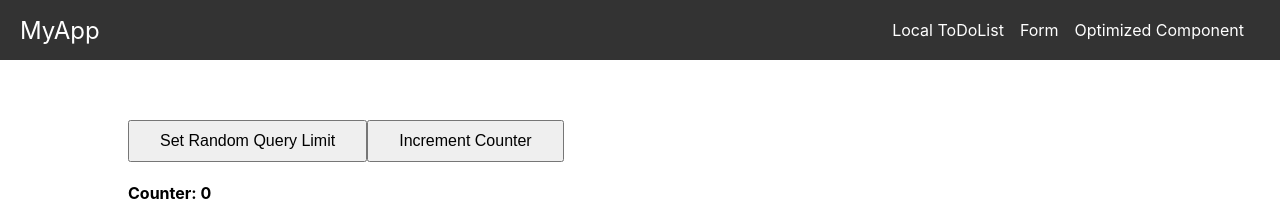
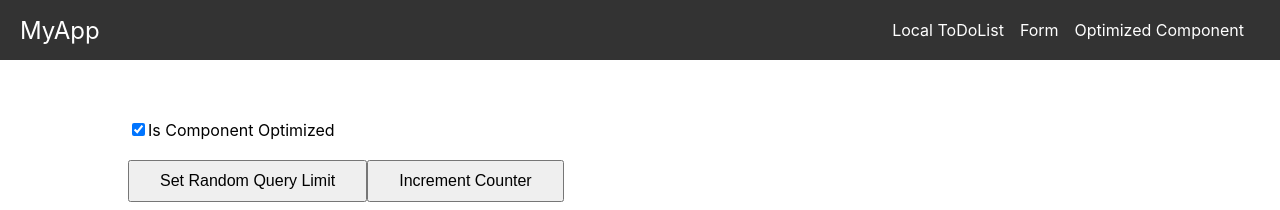
Before and after one commit to omarawad0/Todo-list-reactjs, a React (Create React App) app: page /optimizedComponent in a window 1280 px wide. Shown: the top 210 px of the page. Built offline with nearby package versions, Linux system fonts and the light colour scheme; no server answers.

Commit message:
add toggle to show the optimized component and compare the difference

```diff
--- a/src/components/OptimizedComponent/index.jsx
+++ b/src/components/OptimizedComponent/index.jsx
@@ -22,15 +22,23 @@ const QueryList = ({ getRecordsLimit }) => {
 };
 
 const OptimizedComponent = () => {
+  const [isOptimized, setIsOptimized] = useState([]);
   const [recordsLimit, setRecordsLimit] = useState(10);
   const [counter, setCounter] = useState(0);
+
+  const toggleIsOptimized = () => {
+    setIsOptimized(!isOptimized);
+  };
 
   const setRandomLimit = () => {
     setRecordsLimit(Math.floor(Math.random() * 100));
   };
 
+  const getRecordsLimit = () => {
+    return recordsLimit;
+  };
   // Use useCallback to prevent unnecessary re-renders when the counter is clicked
-  const getRecordsLimit = useCallback(() => {
+  const optimizedGetRecordsLimit = useCallback(() => {
     return recordsLimit;
   }, [recordsLimit]);
 
@@ -40,10 +48,25 @@ const OptimizedComponent = () => {
 
   return (
     <div>
+      <div style={{ marginBottom: "20px" }}>
+        <label>
+          <input
+            type="checkbox"
+            name="isOptimized"
+            checked={isOptimized}
+            onChange={toggleIsOptimized}
+          />
+          Is Component Optimized
+        </label>
+      </div>
       <button onClick={setRandomLimit}>Set Random Query Limit</button>
       <button onClick={incrementCounter}>Increment Counter</button>
       <h4>Counter: {counter}</h4>
-      <QueryList getRecordsLimit={getRecordsLimit} />
+      <QueryList
+        getRecordsLimit={
+          isOptimized ? optimizedGetRecordsLimit : getRecordsLimit
+        }
+      />
     </div>
   );
 };
```
